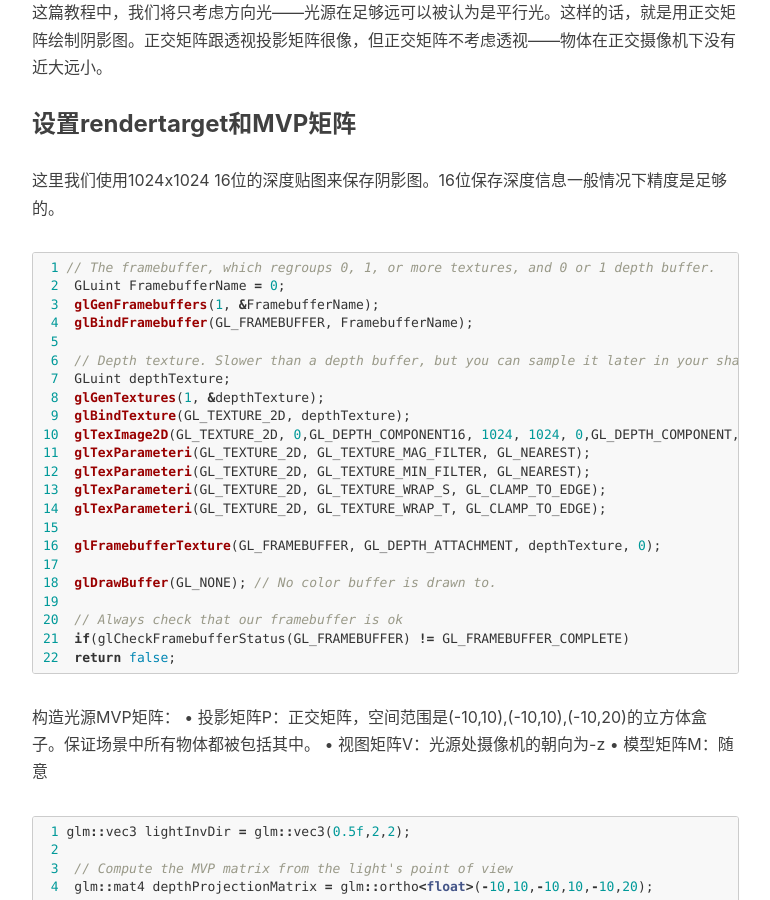
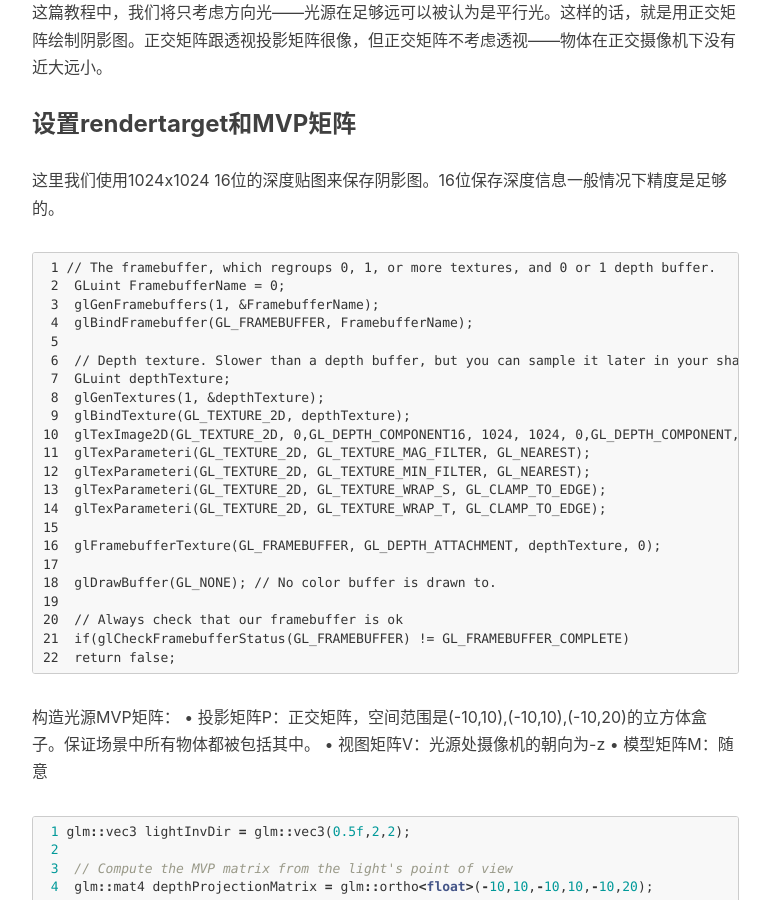
Before and after one commit to chenyong2github/blog, a Jekyll site: the page built from _posts/2016-03-12-shadowmap.markdown, in a window 1280 px wide and 900 px high, scrolled down 1291 px. Shown: the whole window, without its empty margins (233-1003 px from the left). Built offline with Jekyll 4.4.1, drawn with Linux system fonts in a browser that asks for light colours; nearby versions of some CDN libraries; comment, search, counter and statistics services are not loaded.

Commit message:
shadowmap

````diff
--- a/_posts/2016-03-12-shadowmap.markdown
+++ b/_posts/2016-03-12-shadowmap.markdown
@@ -25,8 +25,7 @@ Shadow map算法由两个绘制过程构成。第一个过程，在光源处设
 
 ### 设置rendertarget和MVP矩阵
 这里我们使用1024x1024 16位的深度贴图来保存阴影图。16位保存深度信息一般情况下精度是足够的。
-
- ```c++
+ ```
  1 // The framebuffer, which regroups 0, 1, or more textures, and 0 or 1 depth buffer.
  2  GLuint FramebufferName = 0;
  3  glGenFramebuffers(1, &FramebufferName);
````
